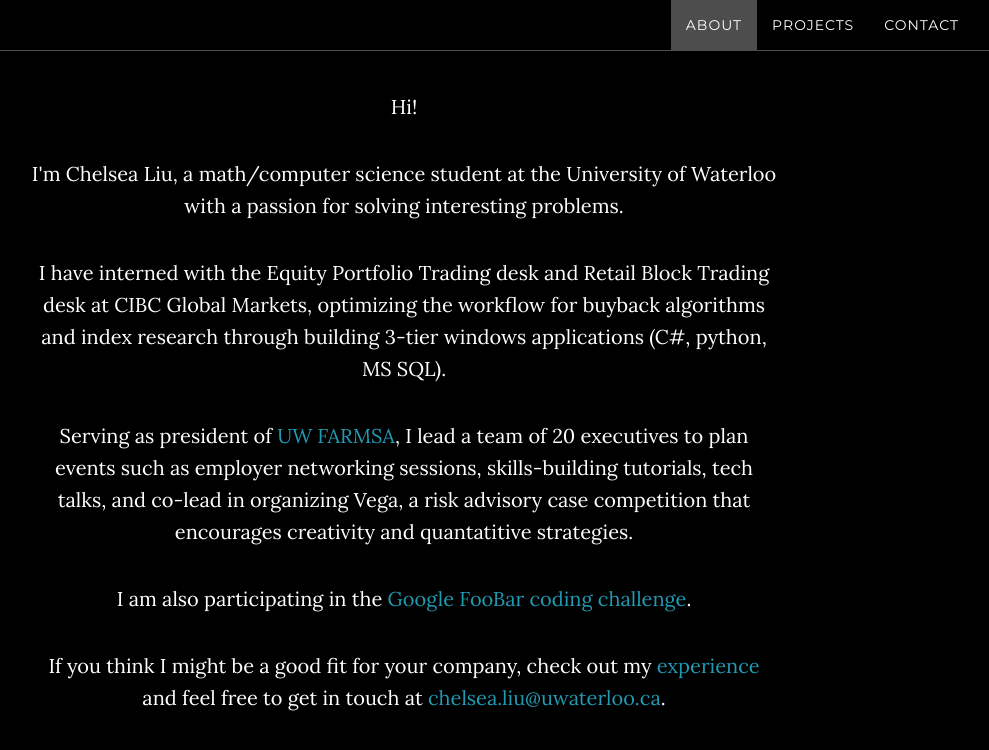
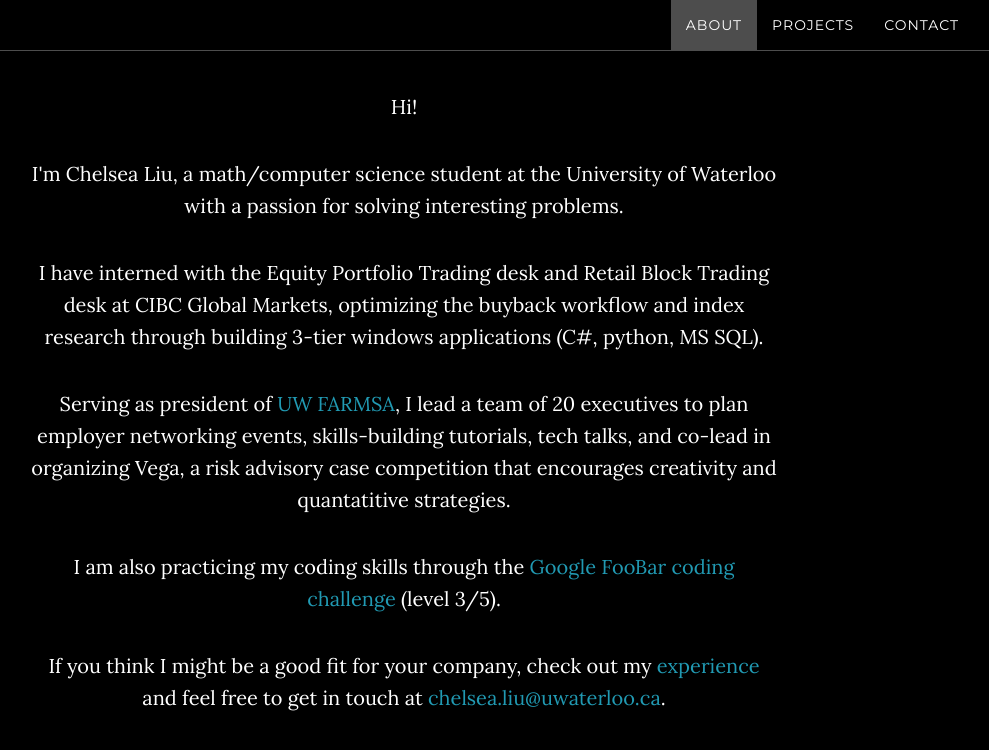
Before and after one commit to zchelseal/GoodRock, a Jekyll site: the page built from index.html, in a window 1280 px wide and 900 px high, scrolled down 1077 px. Shown: the top 750 px of the window, without its empty margins (236-1225 px from the left). Built offline with Jekyll 4.4.1, drawn with Linux system fonts in a browser that asks for light colours.

Commit message:
Updated about section to include more details

```diff
--- a/_includes/about.html
+++ b/_includes/about.html
@@ -9,16 +9,16 @@
                   problems.</p>
                 <P>I have interned with the Equity Portfolio Trading desk and
                   Retail Block Trading desk at CIBC Global Markets, optimizing
-                  the workflow for buyback algorithms and index research through
-                  building 3-tier windows applications (C#, python, MS SQL). </p>
+                  the buyback workflow and index research through building 3-tier
+                  windows applications (C#, python, MS SQL). </p>
                 <P>Serving as president of <a href="http://uwfarmsa.uwaterloo.ca/">
-                  UW FARMSA</a>, I lead a team of 20 executives to plan events
-                  such as employer networking sessions, skills-building tutorials,
-                  tech talks, and co-lead in organizing Vega, a risk advisory
-                  case competition that encourages creativity and quantatitive strategies.</p>
-                <P>I am also participating in the
+                  UW FARMSA</a>, I lead a team of 20 executives to plan employer
+                  networking events, skills-building tutorials, tech talks,
+                  and co-lead in organizing Vega, a risk advisory case competition
+                  that encourages creativity and quantatitive strategies.</p>
+                <P>I am also practicing my coding skills through the
                   <a href="https://foobar.withgoogle.com/">
-                    Google FooBar coding challenge</a>.</p>
+                    Google FooBar coding challenge</a> (level 3/5).</p>
                 <P>If you think I might be a good fit for your company,
                   check out my <a href="https://drive.google.com/file/d/0B_0nYTfwLbHcb1FIdmluV2Y5Sjg/view?usp=sharing">
                     experience</a> and feel free to get in touch at
```
